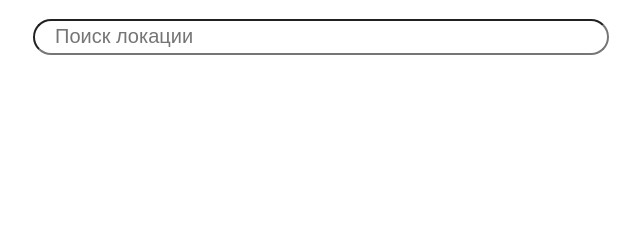
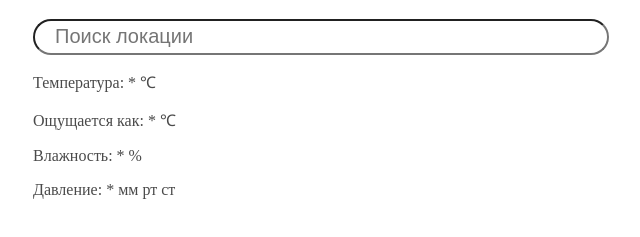
Before and after one commit to mu2so4/places, an Electron app: page index.html in a window 800 px wide. Shown: the part 61-298 px from the top of the page, without its empty margins (7-647 px from the left). Drawn offline with Linux system fonts and the light colour scheme.

Commit message:
Add simple displaying of weather
Я добавил элементарное отображение погоды: температуры, ощущения,
влажности и давления (в гПа)

```diff
--- a/click_handlers.js
+++ b/click_handlers.js
@@ -88,5 +88,9 @@ function onTyping(response, hitList) {
 }
 
 function getWeather(response) {
-
+    const main = response.main
+    document.getElementById('temperature').textContent = main.temp
+    document.getElementById('feels_like').textContent = main.feels_like
+    document.getElementById('humidity').textContent = main.humidity
+    document.getElementById('pressure').textContent = main.pressure
 }
--- a/index.html
+++ b/index.html
@@ -17,5 +17,13 @@
     <ul id="hit_list" class="placeSuggestionList" hidden></ul>
 </div>
 
+<div id="weather_bar" class="weather">
+    <p>Температура: <span id="temperature">*</span> &#8451;</p>
+    <p>Ощущается как: <span id="feels_like">*</span> &#8451;</p>
+    <p>Влажность: <span id="humidity">*</span> %</p>
+    <p>Давление: <span id="pressure">*</span> мм рт ст</p>
+
+</div>
+
 </body>
 </html>
--- a/style.css
+++ b/style.css
@@ -80,3 +80,8 @@ aside {
     background-color: greenyellow;
     color: black;
 }
+
+.weather {
+    padding: 0;
+    margin: 0;
+}
```
Lines whose indentation alone changed are shown as unchanged.
